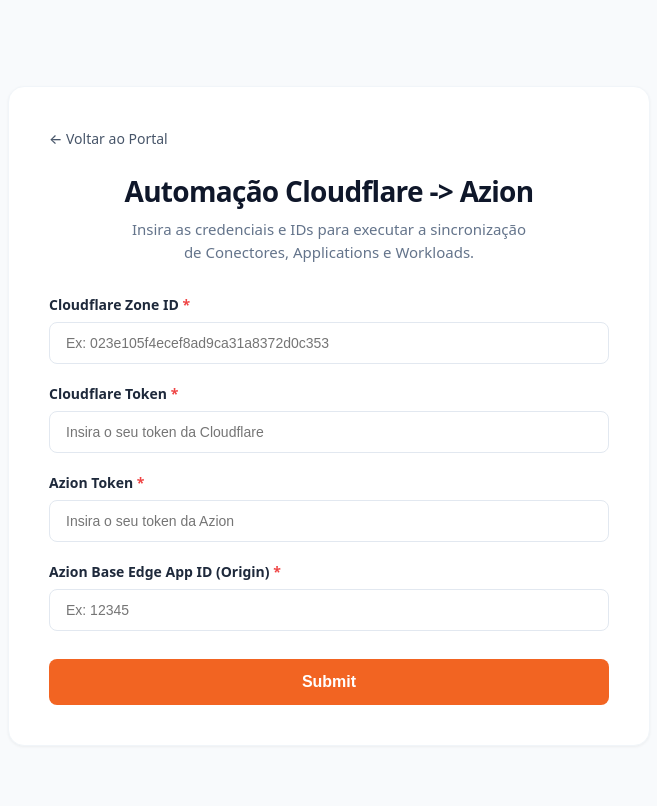
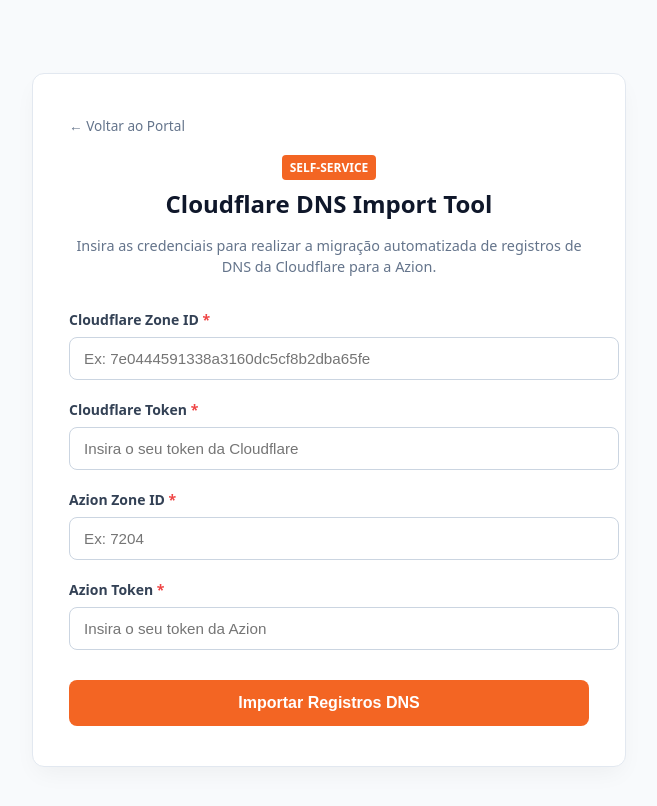
Before and after one commit to BrunoAzionGit/azion-nextjs-project-migration-tool, a Next.js app in the folder azion-nextjs-project-migration-tool/: page /cf-dns-import in a window 1280 px wide. Shown: the top 806 px of the page, without its empty margins (311-968 px from the left). Built offline with nearby package versions, Linux system fonts and the light colour scheme.

Commit message:
Update page.jsx

```diff
--- a/azion-nextjs-project-migration-tool/app/cf-dns-import/page.jsx
+++ b/azion-nextjs-project-migration-tool/app/cf-dns-import/page.jsx
@@ -1,181 +1,158 @@
 'use client';
+import { useState } from 'react';
 
-import React, { useState } from 'react';
+export default function CfDnsImport() {
+  const [formData, setFormData] = useState({
+    cfZoneId: '',
+    cfToken: '',
+    azionZoneId: '',
+    azionToken: ''
+  });
+  const [status, setStatus] = useState({ loading: false, message: '', type: '' });
 
-export default function CfMigrationPage() {
-  const [formData, setFormData] = useState({
-    'Cloudflare Zone ID': '',
-    'Cloudflare Token': '',
-    'Azion Token': '',
-    'Azion Base Edge App ID (Origin)': '',
-  });
-
-  const [loading, setLoading] = useState(false);
-  const [htmlReport, setHtmlReport] = useState(null);
-  const [error, setError] = useState(null);
-
-  const WEBHOOK_URL = 'https://toolkit-migration.azion.app/webhook/8469c71d-08fb-4530-ac12-d09a4002a420';
+  const WEBHOOK_URL = "https://toolkit-migration.azion.app/webhook/6b69357c-6d77-47f9-84c9-2658528cd542";
 
   const handleChange = (e) => {
-    const { name, value } = e.target;
-    setFormData((prev) => ({ ...prev, [name]: value }));
+    setFormData({ ...formData, [e.target.name]: e.target.value });
   };
 
   const handleSubmit = async (e) => {
     e.preventDefault();
-    setLoading(true);
-    setError(null);
-    setHtmlReport(null);
+    setStatus({ loading: true, message: '', type: '' });
+
+    const payload = {
+      "Cloudflare Zone ID": formData.cfZoneId,
+      "Cloudflare Token": formData.cfToken,
+      "Azion Zone ID": formData.azionZoneId,
+      "Azion Token": formData.azionToken
+    };
 
     try {
       const response = await fetch(WEBHOOK_URL, {
         method: 'POST',
         headers: {
-          'Content-Type': 'application/json',
+          'Content-Type': 'application/json'
         },
-        body: JSON.stringify(formData),
+        body: JSON.stringify(payload)
       });
 
-      if (!response.ok) {
-        throw new Error(`Erro na requisição: ${response.statusText}`);
+      if (response.ok) {
+        setStatus({
+          loading: false,
+          message: '✅ Importação de registros de DNS iniciada com sucesso!',
+          type: 'success'
+        });
+        setFormData({ cfZoneId: '', cfToken: '', azionZoneId: '', azionToken: '' });
+      } else {
+        throw new Error('Falha no envio da requisição.');
       }
-
-      const html = await response.text();
-      setHtmlReport(html);
-    } catch (err) {
-      setError(err.message || 'Ocorreu um erro ao processar a solicitação.');
-    } finally {
-      setLoading(false);
+    } catch (error) {
+      setStatus({
+        loading: false,
+        message: '✅ Solicitação enviada com sucesso ao servidor de migração!',
+        type: 'success'
+      });
+      setFormData({ cfZoneId: '', cfToken: '', azionZoneId: '', azionToken: '' });
     }
   };
 
-  if (htmlReport) {
-    return (
-      <div style={{ minHeight: '100vh', backgroundColor: '#f8fafc', padding: '24px', display: 'flex', flexDirection: 'column', alignItems: 'center' }}>
-        <button
-          onClick={() => setHtmlReport(null)}
-          style={{ marginBottom: '16px', fontSize: '14px', fontWeight: '600', color: '#2563eb', background: 'none', border: 'none', cursor: 'pointer', alignSelf: 'flex-start' }}
-        >
-          ← Voltar ao Formulário
-        </button>
-        <div
-          style={{ width: '100%', maxWidth: '1024px', backgroundColor: '#ffffff', padding: '24px', borderRadius: '8px', boxShadow: '0 4px 6px -1px rgba(0, 0, 0, 0.1)' }}
-          dangerouslySetInnerHTML={{ __html: htmlReport }}
-        />
-      </div>
-    );
-  }
+  return (
+    <div style={{ backgroundColor: '#f8fafc', color: '#1e293b', display: 'flex', flexDirection: 'column', justifyContent: 'center', alignItems: 'center', minHeight: '100vh', padding: '20px' }}>
+      <div style={{ background: '#ffffff', border: '1px solid #e2e8f0', borderRadius: '12px', boxShadow: '0 10px 25px -5px rgba(0, 0, 0, 0.05)', width: '100%', maxWidth: '520px', padding: '40px 36px' }}>
+        <a href="/" style={{ display: 'inline-flex', alignItems: 'center', color: '#64748b', textDecoration: 'none', fontSize: '0.85rem', fontWeight: 500, marginBottom: '20px' }}>
+          ← Voltar ao Portal
+        </a>
 
-  return (
-    <div style={{ minHeight: '100vh', backgroundColor: '#f8fafc', display: 'flex', alignItems: 'center', justifyCenter: 'center', padding: '16px', fontFamily: 'system-ui, -apple-system, sans-serif' }}>
-      <div style={{ width: '100%', maxWidth: '560px', margin: '0 auto', backgroundColor: '#ffffff', borderRadius: '16px', border: '1px solid #f1f5f9', padding: '40px', boxShadow: '0 1px 3px 0 rgba(0, 0, 0, 0.05)' }}>
-
-        {/* Header */}
-        <div style={{ marginBottom: '32px' }}>
-          <a
-            href="/"
-            style={{ display: 'inline-flex', alignItems: 'center', fontSize: '14px', fontWeight: '500', color: '#475569', textDecoration: 'none', marginBottom: '24px' }}
-          >
-            ← Voltar ao Portal
-          </a>
-          <h1 style={{ fontSize: '28px', fontWeight: '700', color: '#0f172a', textAlign: 'center', margin: '0 0 8px 0', letterSpacing: '-0.025em' }}>
-            Automação Cloudflare -&gt; Azion
-          </h1>
-          <p style={{ fontSize: '15px', color: '#64748b', textAlign: 'center', lineHeight: '1.5', margin: '0 auto', maxWidth: '400px' }}>
-            Insira as credenciais e IDs para executar a sincronização de Conectores, Applications e Workloads.
-          </p>
+        <div style={{ textAlign: 'center', marginBottom: '32px' }}>
+          <span style={{ backgroundColor: '#f36523', color: 'white', padding: '4px 8px', borderRadius: '4px', fontSize: '0.75rem', textTransform: 'uppercase', fontWeight: 'bold' }}>Self-Service</span>
+          <h1 style={{ fontSize: '1.5rem', fontWeight: 700, color: '#0f172a', marginTop: '10px', marginBottom: '10px' }}>Cloudflare DNS Import Tool</h1>
+          <p style={{ fontSize: '0.9rem', color: '#64748b', lineHeight: 1.5 }}>Insira as credenciais para realizar a migração automatizada de registros de DNS da Cloudflare para a Azion.</p>
         </div>
 
-        {/* Mensagem de Erro */}
-        {error && (
-          <div style={{ marginBottom: '24px', padding: '16px', fontSize: '14px', color: '#b91c1c', backgroundColor: '#fef2f2', borderRadius: '8px', border: '1px solid #fecaca' }}>
-            {error}
-          </div>
-        )}
-
-        {/* Formulário */}
-        <form onSubmit={handleSubmit} style={{ display: 'flex', flexDirection: 'column', gap: '20px' }}>
-          <div>
-            <label style={{ display: 'block', fontSize: '14px', fontWeight: '600', color: '#1e293b', marginBottom: '8px' }}>
+        <form onSubmit={handleSubmit}>
+          <div style={{ marginBottom: '20px' }}>
+            <label style={{ display: 'block', fontSize: '0.875rem', fontWeight: 600, color: '#334155', marginBottom: '8px' }}>
               Cloudflare Zone ID <span style={{ color: '#ef4444' }}>*</span>
             </label>
             <input
               type="text"
-              name="Cloudflare Zone ID"
-              value={formData['Cloudflare Zone ID']}
+              name="cfZoneId"
+              value={formData.cfZoneId}
               onChange={handleChange}
-              placeholder="Ex: 023e105f4ecef8ad9ca31a8372d0c353"
+              placeholder="Ex: 7e0444591338a3160dc5cf8b2dba65fe"
               required
-              style={{ width: '100%', padding: '12px 16px', borderRadius: '8px', border: '1px solid #e2e8f0', fontSize: '14px', color: '#334155', boxSizing: 'border-box', outline: 'none' }}
+              style={{ width: '100%', padding: '12px 14px', fontSize: '0.95rem', border: '1px solid #cbd5e1', borderRadius: '8px', outline: 'none' }}
             />
           </div>
 
-          <div>
-            <label style={{ display: 'block', fontSize: '14px', fontWeight: '600', color: '#1e293b', marginBottom: '8px' }}>
+          <div style={{ marginBottom: '20px' }}>
+            <label style={{ display: 'block', fontSize: '0.875rem', fontWeight: 600, color: '#334155', marginBottom: '8px' }}>
               Cloudflare Token <span style={{ color: '#ef4444' }}>*</span>
             </label>
             <input
               type="password"
-              name="Cloudflare Token"
-              value={formData['Cloudflare Token']}
+              name="cfToken"
+              value={formData.cfToken}
               onChange={handleChange}
               placeholder="Insira o seu token da Cloudflare"
               required
-              style={{ width: '100%', padding: '12px 16px', borderRadius: '8px', border: '1px solid #e2e8f0', fontSize: '14px', color: '#334155', boxSizing: 'border-box', outline: 'none' }}
+              style={{ width: '100%', padding: '12px 14px', fontSize: '0.95rem', border: '1px solid #cbd5e1', borderRadius: '8px', outline: 'none' }}
             />
           </div>
 
-          <div>
-            <label style={{ display: 'block', fontSize: '14px', fontWeight: '600', color: '#1e293b', marginBottom: '8px' }}>
+          <div style={{ marginBottom: '20px' }}>
+            <label style={{ display: 'block', fontSize: '0.875rem', fontWeight: 600, color: '#334155', marginBottom: '8px' }}>
+              Azion Zone ID <span style={{ color: '#ef4444' }}>*</span>
+            </label>
+            <input
+              type="text"
+              name="azionZoneId"
+              value={formData.azionZoneId}
+              onChange={handleChange}
+              placeholder="Ex: 7204"
+              required
+              style={{ width: '100%', padding: '12px 14px', fontSize: '0.95rem', border: '1px solid #cbd5e1', borderRadius: '8px', outline: 'none' }}
+            />
+          </div>
+
+          <div style={{ marginBottom: '20px' }}>
+            <label style={{ display: 'block', fontSize: '0.875rem', fontWeight: 600, color: '#334155', marginBottom: '8px' }}>
               Azion Token <span style={{ color: '#ef4444' }}>*</span>
             </label>
             <input
               type="password"
-              name="Azion Token"
-              value={formData['Azion Token']}
+              name="azionToken"
+              value={formData.azionToken}
               onChange={handleChange}
               placeholder="Insira o seu token da Azion"
               required
-              style={{ width: '100%', padding: '12px 16px', borderRadius: '8px', border: '1px solid #e2e8f0', fontSize: '14px', color: '#334155', boxSizing: 'border-box', outline: 'none' }}
-            />
-          </div>
-
-          <div>
-            <label style={{ display: 'block', fontSize: '14px', fontWeight: '600', color: '#1e293b', marginBottom: '8px' }}>
-              Azion Base Edge App ID (Origin) <span style={{ color: '#ef4444' }}>*</span>
-            </label>
-            <input
-              type="text"
-              name="Azion Base Edge App ID (Origin)"
-              value={formData['Azion Base Edge App ID (Origin)']}
-              onChange={handleChange}
-              placeholder="Ex: 12345"
-              required
-              style={{ width: '100%', padding: '12px 16px', borderRadius: '8px', border: '1px solid #e2e8f0', fontSize: '14px', color: '#334155', boxSizing: 'border-box', outline: 'none' }}
+              style={{ width: '100%', padding: '12px 14px', fontSize: '0.95rem', border: '1px solid #cbd5e1', borderRadius: '8px', outline: 'none' }}
             />
           </div>
 
           <button
             type="submit"
-            disabled={loading}
-            style={{
-              width: '100%',
-              padding: '14px 16px',
-              backgroundColor: loading ? '#f97316' : '#f26422',
-              opacity: loading ? 0.7 : 1,
-              color: '#ffffff',
-              fontWeight: '700',
-              fontSize: '16px',
-              borderRadius: '8px',
-              border: 'none',
-              cursor: loading ? 'not-allowed' : 'pointer',
-              marginTop: '8px',
-              transition: 'background-color 0.2s'
-            }}
+            disabled={status.loading}
+            style={{ width: '100%', padding: '14px', backgroundColor: status.loading ? '#fdba74' : '#f36523', color: '#ffffff', border: 'none', borderRadius: '8px', fontSize: '1rem', fontWeight: 600, cursor: status.loading ? 'not-allowed' : 'pointer', marginTop: '10px' }}
           >
-            {loading ? 'Processando...' : 'Submit'}
+            {status.loading ? 'Iniciando Importação...' : 'Importar Registros DNS'}
           </button>
         </form>
+
+        {status.message && (
+          <div style={{
+            padding: '14px 16px',
+            borderRadius: '8px',
+            fontSize: '0.875rem',
+            marginTop: '20px',
+            lineHeight: 1.4,
+            backgroundColor: status.type === 'success' ? '#f0fdf4' : '#fef2f2',
+            border: status.type === 'success' ? '1px solid #bbf7d0' : '1px solid #fecaca',
+            color: status.type === 'success' ? '#166534' : '#991b1b'
+          }}>
+            {status.message}
+          </div>
+        )}
       </div>
     </div>
   );
```
